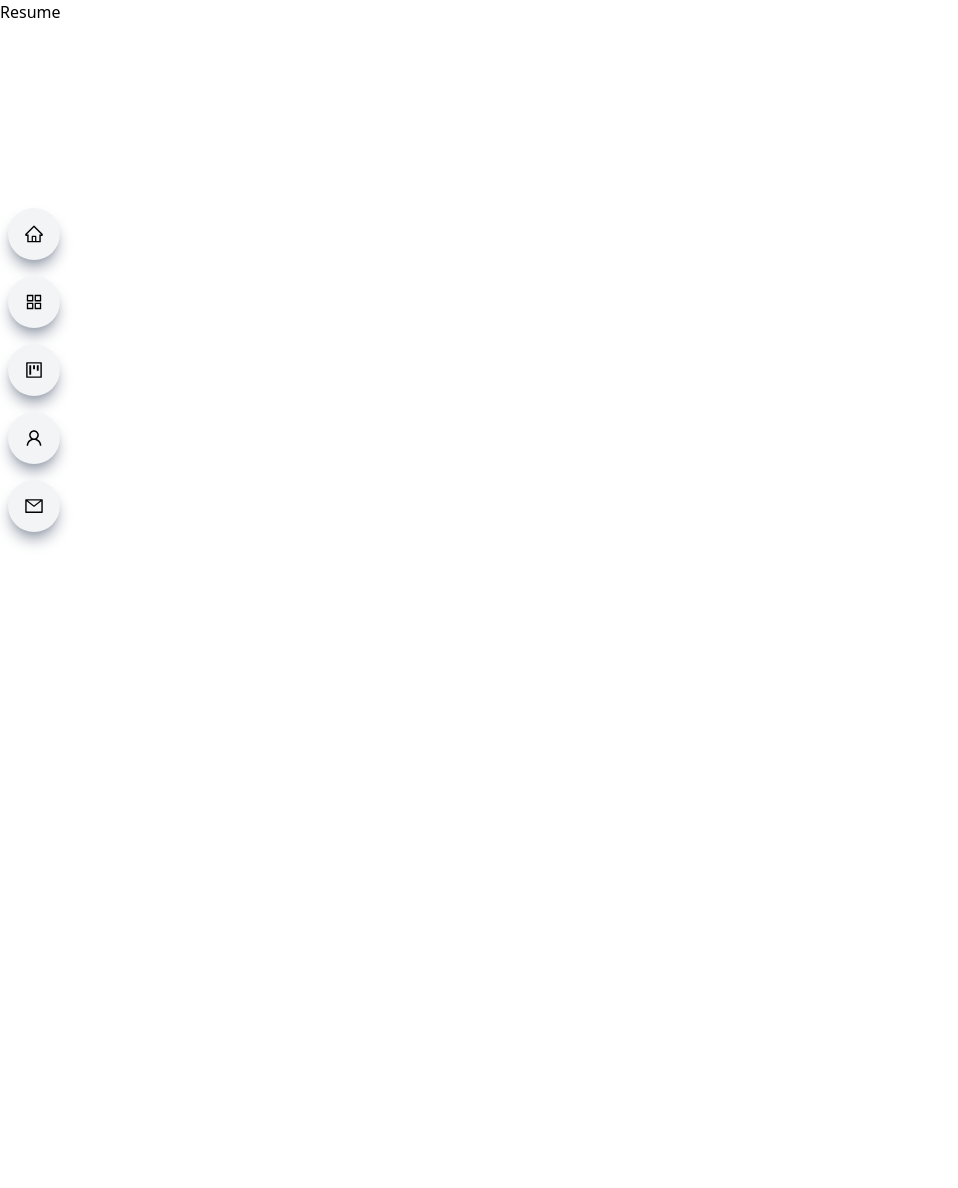
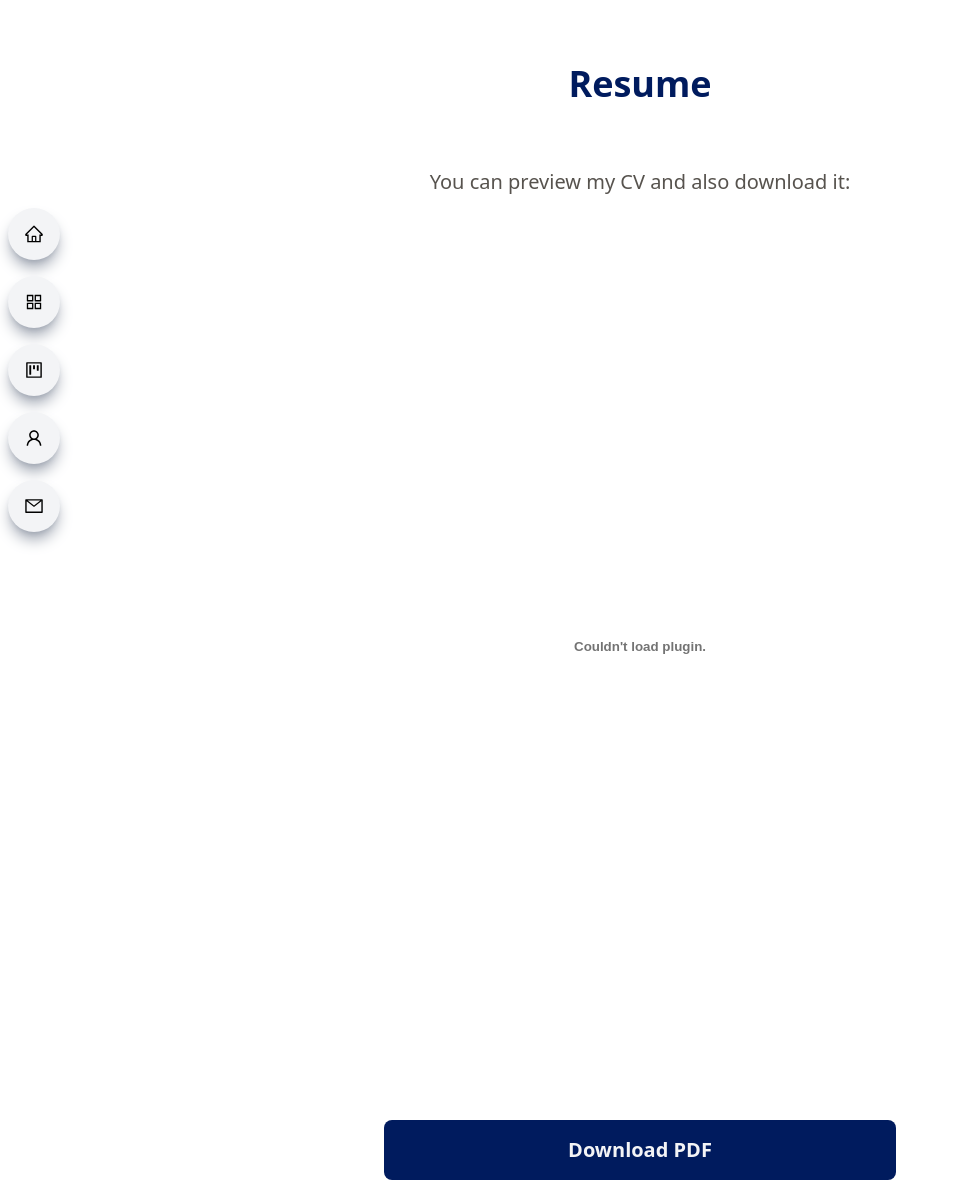
Before and after one commit to oscar91511/portfolio-2, a React (Vite) app: page /Resume in a window 1280 px wide. Shown: the whole page, without its empty margins (0-958 px from the left). Before the commit the page ends 800 px from the top, so only its background shows below. Built offline with nearby package versions, Linux system fonts and the light colour scheme.

Commit message:
working on setion resume

```diff
--- a/index.html
+++ b/index.html
@@ -1,10 +1,15 @@
-<!doctype html>
+<!DOCTYPE html>
 <html lang="en">
   <head>
     <meta charset="UTF-8" />
-    <link rel="icon" type="images/favicon.gif" href="/public/images/favicon.gif" />
+    <link
+      rel="icon"
+      type="images/favicon.gif"
+      href="/public/images/favicon.gif"
+    />
     <meta name="viewport" content="width=device-width, initial-scale=1.0" />
     <title>Oscar Edward Lopez</title>
+    <script src="https://cdnjs.cloudflare.com/ajax/libs/pdf.js/2.10.377/pdf.min.js"></script>
   </head>
   <body>
     <div id="root"></div>
--- a/package.json
+++ b/package.json
@@ -10,6 +10,7 @@
     "preview": "vite preview"
   },
   "dependencies": {
+    "pdfjs-dist": "^3.11.174",
     "react": "^18.2.0",
     "react-dom": "^18.2.0",
     "react-icons": "^4.11.0",
--- a/src/components/Projects.jsx
+++ b/src/components/Projects.jsx
@@ -19,7 +19,7 @@ const Projects = () => {
         projects
       </h1>
       <div className="py-4">
-      <p className="text-center py-8 text-xl font-semibold text-stone-700">
+      <p className="text-center py-10 text-xl font-normal text-stone-600 ">
         In my learning journey at the Academia boot camp, I have had the
         opportunity to work on several exciting projects that have allowed me to
         apply my knowledge and skills in the development of software. Below, I
--- a/src/components/Resume.jsx
+++ b/src/components/Resume.jsx
@@ -1,9 +1,40 @@
-import React from 'react'
+import React from "react";
 
 const Resume = () => {
+  const resumeURL =
+    "https://drive.google.com/file/d/1v5zvvKrnzwzRNQhaLqODzoG1snDTmGVw/preview";
+
   return (
-    <div>Resume</div>
-  )
-}
+    <div link={"Resume"}>
+      <h2 className="py-16 text-4xl font-bold text-center text-[#001b5e]">
+        Resume
+      </h2>
+      <div>
+        <p className="flex justify-center items-center text-xl text-stone-600 font-normal">
+          You can preview my CV and also download it:
+        </p>
+        <div style={{ width: "100%", height: "900px" }}>
+          <embed
+            src={resumeURL}
+            type="application/pdf"
+            style={{ width: "100%", height: "100%" }}
+          />
+        </div>
+        <p>
+          <a
+            className="flex py-2 text-xl font-bold justify-center items-center text-center text-[#001b5e]"
+            href={resumeURL}
+            target="_blank"
+            rel="noopener noreferrer"
+          >
+            <button className="bg-[#001b5e] text-gray-100 mt-4 w-[40%] p-4 rounded-lg hover:animate-pulse">
+              Download PDF
+            </button>
+          </a>
+        </p>
+      </div>
+    </div>
+  );
+};
 
-export default Resume
+export default Resume;
--- a/src/components/Sidenav.jsx
+++ b/src/components/Sidenav.jsx
@@ -20,7 +20,7 @@ const Sidenav = () => {
     <div>
       <AiOutlineMenu
         onClick={handleNav}
-        className="absolute top-4 right-4 z-[99] md:hidden "
+        className="absolute top-4 right-4 z-[99] md:hidden text-4xl "
       />
       {nav ? (
         <div className="fixed w-full h-screen bg-white/90 flex flex-col justify-center items-center z-20">
```
Also changed, not shown: 1 other file (tests, documents, lock files or other folders).
